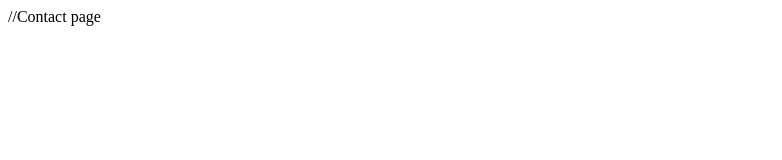
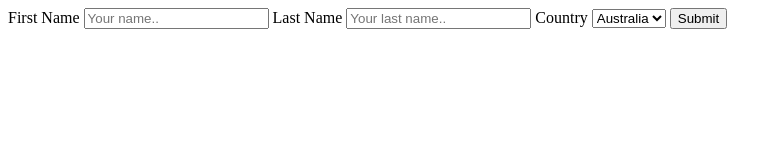
Before and after one commit to erosbardhi/learning-git, a plain HTML site: page contact.html in a window 1280 px wide. Shown: the whole page, without its empty margins (0-782 px from the left). Drawn offline with Linux system fonts and the light colour scheme.

Commit message:
contact form row added

```diff
--- a/contact.html
+++ b/contact.html
@@ -1 +1,39 @@
-//Contact page
+<!DOCTYPE html>
+<html lang="en">
+  <head>
+    <meta charset="UTF-8" />
+    <meta http-equiv="X-UA-Compatible" content="IE=edge" />
+    <meta name="viewport" content="width=device-width, initial-scale=1.0" />
+    <title>Contact</title>
+  </head>
+  <body>
+    <div class="container">
+      <form action="action_page.php">
+        <label for="fname">First Name</label>
+        <input
+          type="text"
+          id="fname"
+          name="firstname"
+          placeholder="Your name.."
+        />
+
+        <label for="lname">Last Name</label>
+        <input
+          type="text"
+          id="lname"
+          name="lastname"
+          placeholder="Your last name.."
+        />
+
+        <label for="country">Country</label>
+        <select id="country" name="country">
+          <option value="australia">Australia</option>
+          <option value="canada">Canada</option>
+          <option value="usa">USA</option>
+        </select>
+
+        <input type="submit" value="Submit" />
+      </form>
+    </div>
+  </body>
+</html>
```
